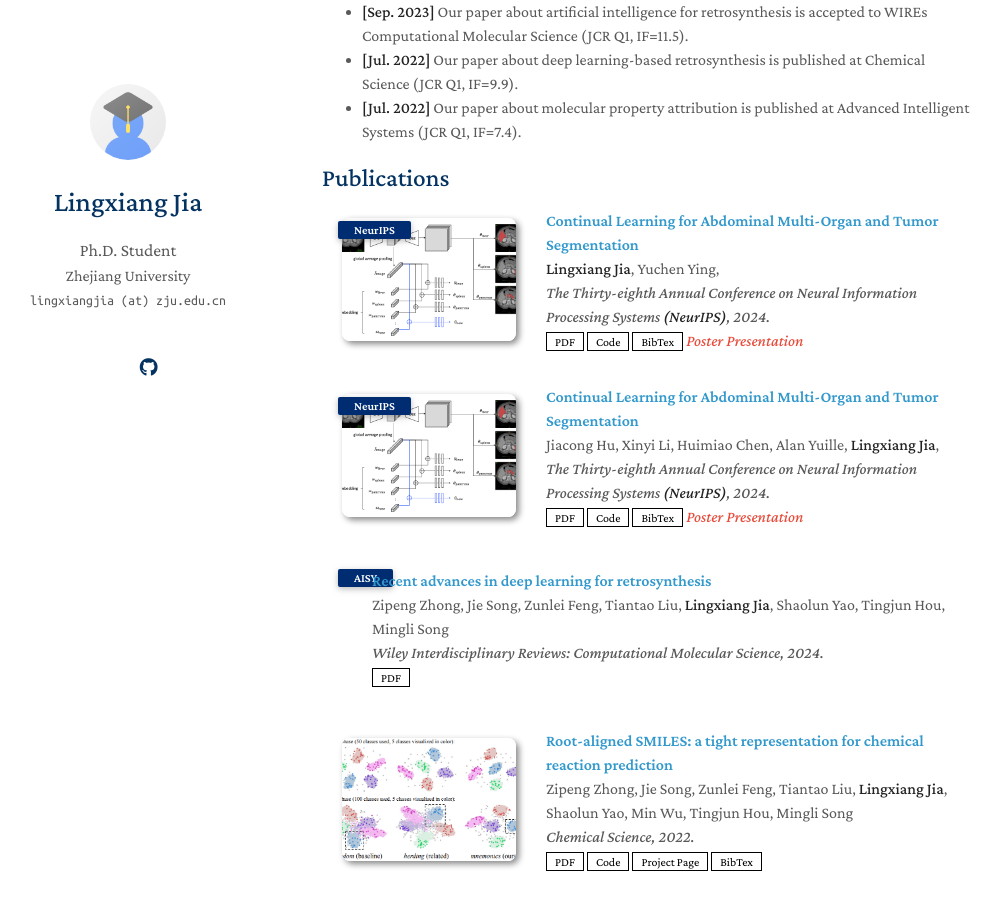
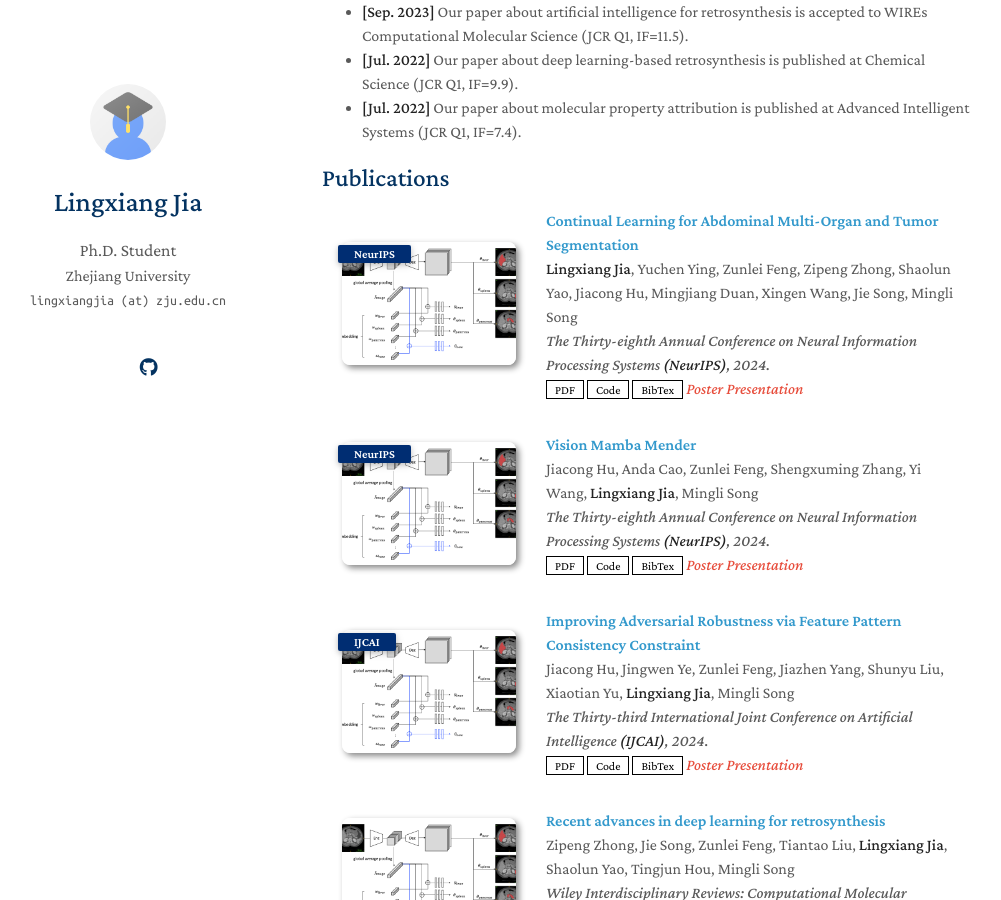
Before and after one commit to hry98kki/hry98kki.github.io, a Jekyll site: the page built from index.md, in a window 1280 px wide and 900 px high, scrolled down 618 px. Shown: the whole window, without its empty margins (148-1149 px from the left). Built offline with Jekyll 4.4.1, drawn with Linux system fonts in a browser that asks for light colours; nearby versions of some CDN libraries; a style sheet for code colours, icons or effects is not loaded; our own code applies the rules of GitHub Pages for plain Markdown files.

Commit message:
Update publications.

```diff
--- a/_data/publications.yml
+++ b/_data/publications.yml
@@ -1,7 +1,7 @@
 main:
 
   - title: Continual Learning for Abdominal Multi-Organ and Tumor Segmentation
-    authors: <strong>Lingxiang Jia</strong>, Yuchen Ying,
+    authors: <strong>Lingxiang Jia</strong>, Yuchen Ying, Zunlei Feng, Zipeng Zhong, Shaolun Yao, Jiacong Hu, Mingjiang Duan, Xingen Wang, Jie Song, Mingli Song
     conference_short: NeurIPS
     conference: The Thirty-eighth Annual Conference on Neural Information Processing Systems <strong>(NeurIPS)</strong>, 2024.
     pdf: https://arxiv.org/pdf/2306.00988.pdf
@@ -10,8 +10,8 @@ main:
     image: ./assets/img/teaser_example_2.png
     notes: Poster Presentation
 
-  - title: Continual Learning for Abdominal Multi-Organ and Tumor Segmentation
-    authors: Jiacong Hu, Xinyi Li, Huimiao Chen, Alan Yuille, <strong>Lingxiang Jia</strong>,
+  - title: Vision Mamba Mender
+    authors: Jiacong Hu, Anda Cao, Zunlei Feng, Shengxuming Zhang, Yi Wang, <strong>Lingxiang Jia</strong>, Mingli Song
     conference_short: NeurIPS
     conference: The Thirty-eighth Annual Conference on Neural Information Processing Systems <strong>(NeurIPS)</strong>, 2024.
     pdf: https://arxiv.org/pdf/2306.00988.pdf
@@ -20,11 +20,22 @@ main:
     image: ./assets/img/teaser_example_2.png
     notes: Poster Presentation
 
+  - title: Improving Adversarial Robustness via Feature Pattern Consistency Constraint
+    authors: Jiacong Hu, Jingwen Ye, Zunlei Feng, Jiazhen Yang, Shunyu Liu, Xiaotian Yu, <strong>Lingxiang Jia</strong>, Mingli Song
+    conference_short: IJCAI
+    conference: The Thirty-third International Joint Conference on Artificial Intelligence <strong>(IJCAI)</strong>, 2024.
+    pdf: https://www.ijcai.org/proceedings/2024/0094.pdf
+    code: https://github.com/MrGiovanni/ContinualLearning
+    bibtex: https://bib.yliu.me/MICCAI23.txt
+    image: ./assets/img/teaser_example_2.png
+    notes: Poster Presentation
+
   - title: Recent advances in deep learning for retrosynthesis
     authors: Zipeng Zhong, Jie Song, Zunlei Feng, Tiantao Liu, <strong>Lingxiang Jia</strong>, Shaolun Yao, Tingjun Hou, Mingli Song
-    conference_short: AISY
+    # conference_short: AISY
     conference: "Wiley Interdisciplinary Reviews: Computational Molecular Science, 2024."
     pdf: https://wires.onlinelibrary.wiley.com/doi/epdf/10.1002/wcms.1694
+    image: ./assets/img/teaser_example_2.png
 
   - title: "Root-aligned SMILES: a tight representation for chemical reaction prediction"
     authors: Zipeng Zhong, Jie Song, Zunlei Feng, Tiantao Liu, <strong>Lingxiang Jia</strong>, Shaolun Yao, Min Wu, Tingjun Hou, Mingli Song
```
